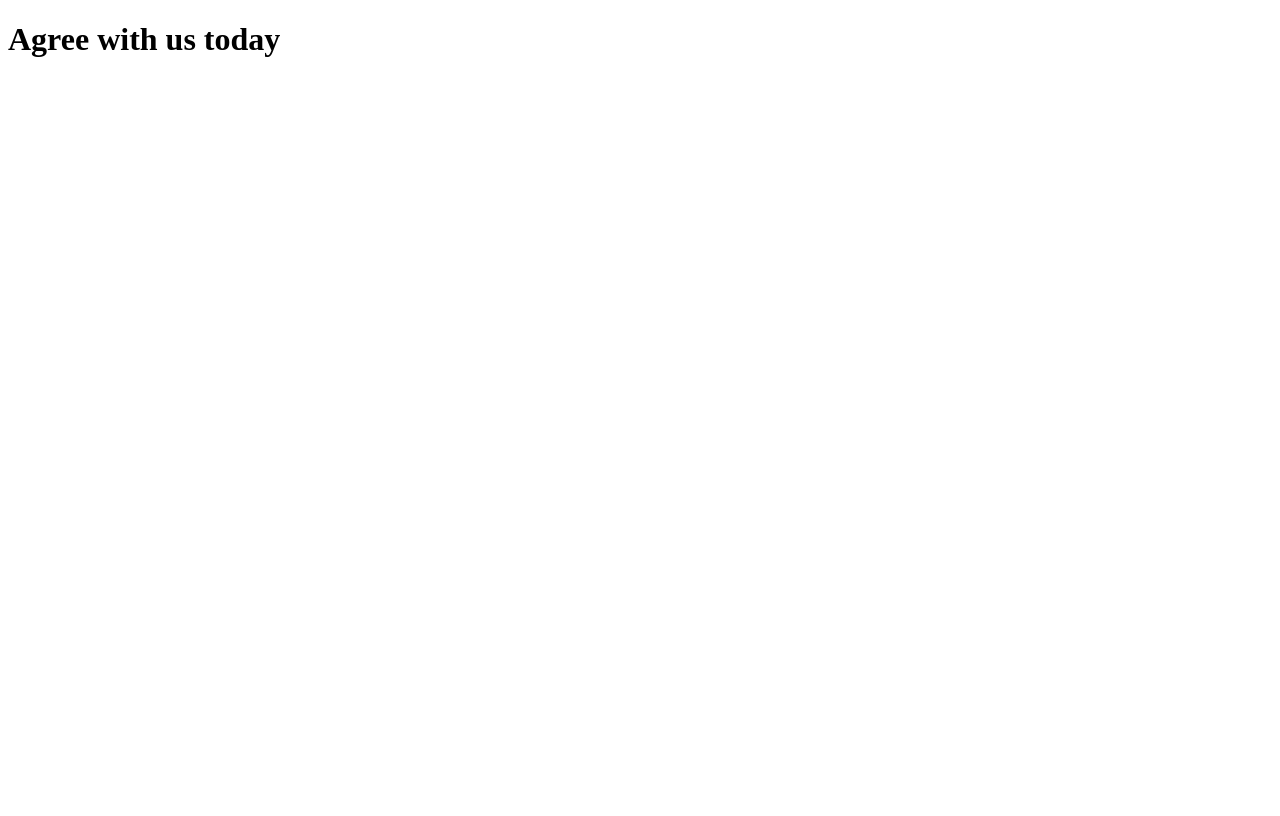
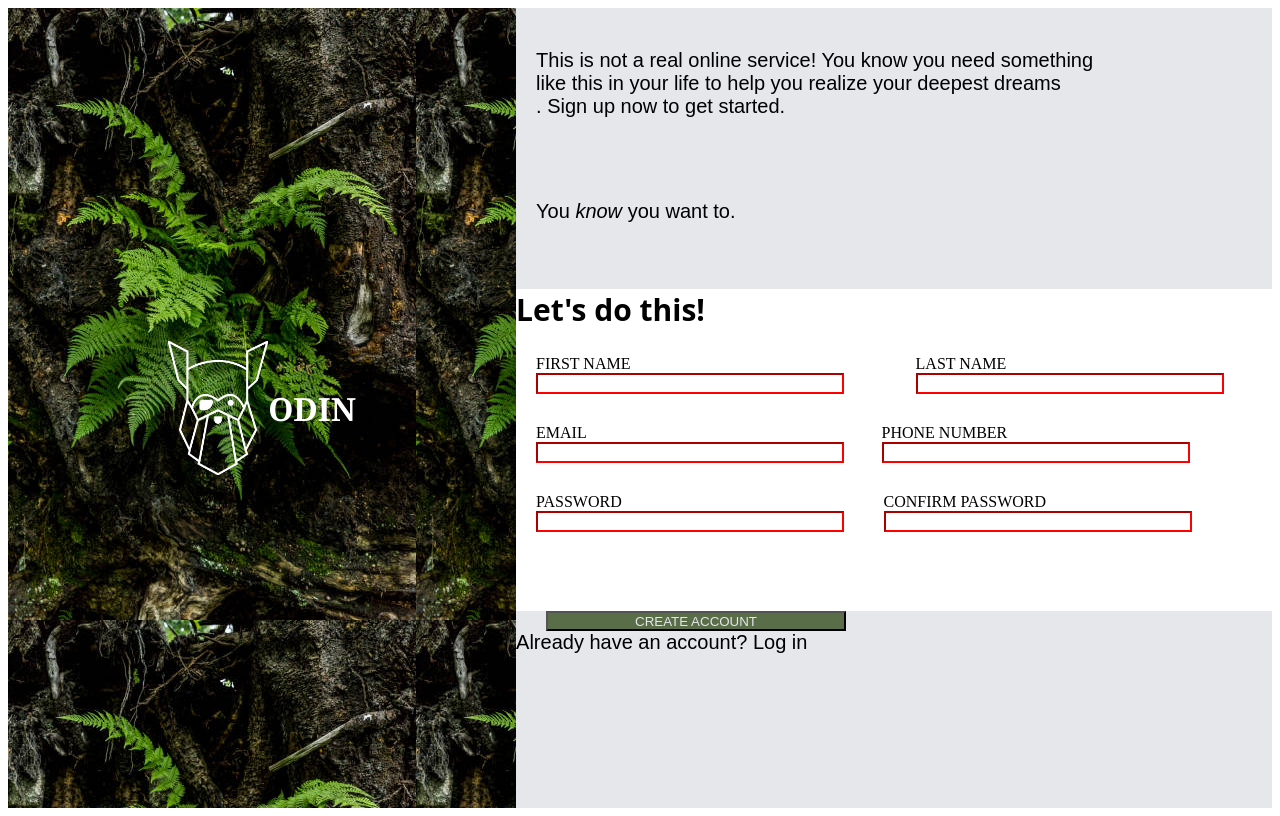
Before and after one commit to GoodnessA1/odin_login_page, a plain HTML site: page index.html in a window 1280 px wide. Drawn offline with Linux system fonts and the light colour scheme.

Commit message:
Did a lot of work

```diff
--- a/index.html
+++ b/index.html
@@ -3,9 +3,65 @@
 	<head>
 		<meta charset="utf-8">
 		<title>Login Page</title>
-		<link rel="stylesheet" src="style.css">
+		<link rel="stylesheet" href="./style.css">
 	</head>
 	<body>
-		<h1>Agree with us today</h1>
+		<div class="container">
+			<span class="S1">
+				<img src="images/odin-lined.png" alt="logo">
+				<h1 id="h1">ODIN</h1>
+			</span>
+			<span class="S2">
+				<div class="text">
+					<p id="text1">
+						This is not a real online service! You know you need something<br>
+						like this in your life to help you realize your deepest dreams<br>.
+						Sign up now to get started.
+					</p>
+					<p id="text2">You <em>know</em> you want to.</p>
+				</div>
+				<div class="inpt">
+					<h2>Let's do this!</h2>
+					<form action="#">
+						<div id="form">
+						<div class="fn">
+							<span id="fn">
+								<label for="firstname">FIRST NAME</label>
+								<input type="text" name="firstname" id="firstname" required>
+							</span>
+							<span id="fn">
+								<label for="lastname">LAST NAME</label>
+								<input type="text" name="lastname" id="lastname" required>
+							</span>
+						</div>
+						<div class="eml">
+							<span id="eml">
+								<label for="email">EMAIL</label>
+								<input type="email" name="email" id="email" required>
+							</span>
+							<span id="eml">
+								<label for="phonenumber">PHONE NUMBER</label>
+								<input type="text" name="phonenumber" id="phonenumber" required>
+							</span>
+						</div>
+						<div class="pw">
+							<span id="pw">
+								<label for="password">PASSWORD</label>
+								<input type="password" name="password" id="password" required visible>
+							</span>
+							<span id="pw">
+								<label for="cpassword">CONFIRM PASSWORD</label>
+								<input type="password" name="cpassword" id="cpassword" required>
+							</span>
+						</div>
+					</div>
+					<div class="btn">
+						<button type="submit" id="btn">CREATE ACCOUNT</button>
+						<a>Already have an account? Log in</a>
+					</div>
+					</form>
+				</div>
+			</span>
+		</div>
 	</body>
 </html>
--- a/style.css
+++ b/style.css
@@ -1,9 +1,106 @@
 :root {
 	--height: 100vh;
 	--width: 100%;
-	--text-color: blue;
+	--text-color: green;
+	--text-error: red;
 }
 
+.container {
+	display: flex;
+	flex-direction: row;
+}
+p, a {
+	font-style: bold;
+	font-family: Arial, Helvetica, sans-serif;
+	font-size: 20px;
+}
+
+h2 {
+	font-style: bold;
+	font-family: system-ui, -apple-system, BlinkMacSystemFont, 'Segoe UI', Roboto, Oxygen, Ubuntu, Cantarell, 'Open Sans', 'Helvetica Neue', sans-serif;
+	font-size: 30px;
+}
+.S1, .S2 {
+	height: var(--height);
+}
+
+.S2 {
+	background-color: #E5E7EB;
+}
 h1 {
-	font-size: 48px;
+	color: white;
+	font-family: Georgia, 'Times New Roman', Times, serif;
 }
+.S1 {
+	display: flex;
+	flex-direction: row;
+	align-items: center;
+	justify-content: center;
+    background-image: url(./images/background.jpg);
+    background-color: rgba(20, 20, 20, 0.5);
+	width: 80vh;
+}
+
+img {
+	width: 100px;
+	height: auto;
+}
+
+.fn, .pw, .eml {
+	display: flex;
+	flex-direction: row;
+	justify-content: space-around;
+}
+
+form {
+	display: flex;
+	flex-direction: column;
+	background-color: white;
+}
+
+.inpt {
+	background-color: white;
+}
+
+#form {
+	height: 32vh;
+}
+
+.btn {
+	background-color: #E5E7EB;
+	display: flex;
+	flex-direction: column;
+}
+button {
+	background-color: #596D48;
+	align-items: center;
+	color: #E5E7EB;
+	height: 20px;
+	width: 300px;
+	margin-left: 30px;
+}
+input {
+	width: 300px;
+	margin-bottom: 30px;
+	text-decoration: none;
+}
+input:valid {
+	border-color: var(--text-color);
+}
+
+input:invalid {
+	border-color: var(--text-error);
+}
+
+label, input {
+	margin-left: 20px;
+}
+.text {
+	display: flex;
+	flex-direction: column;
+	align-items: flex-start;
+	justify-content: space-around;
+	background-color: #E5E7EB;
+	height: 32vh;
+	margin-left: 20px;
+}
```
